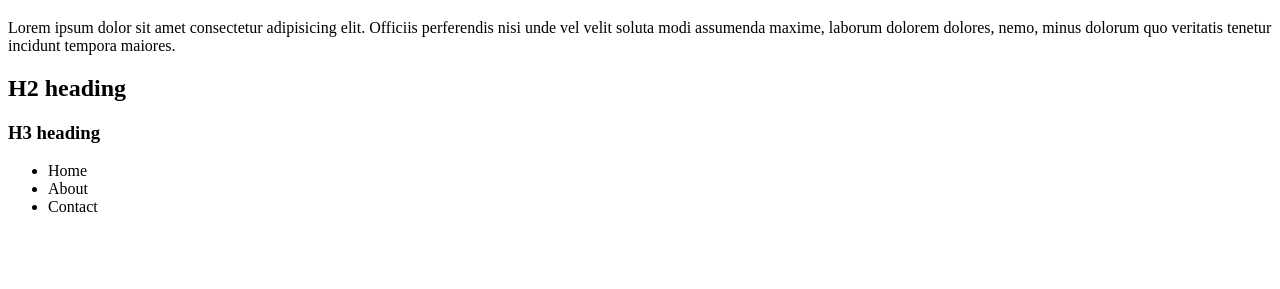
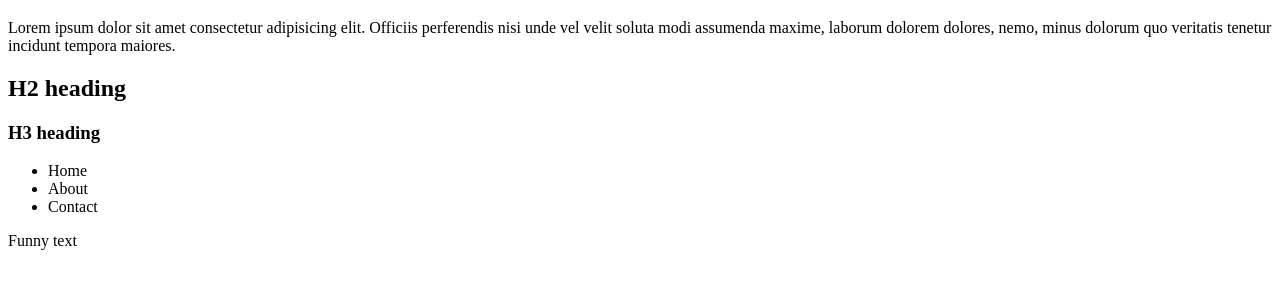
Before and after one commit to ByteBrewer257/gitProject, a plain HTML site: page index.html in a window 1280 px wide. Shown: the part 61-350 px from the top of the page. Drawn offline with Linux system fonts and the light colour scheme.

Commit message:
Update index.html

```diff
--- a/index.html
+++ b/index.html
@@ -17,5 +17,6 @@
             <li>Contact</li>
         </ul>
     </nav>
+    <p>Funny text</p>
 </body>
 </html>
```
